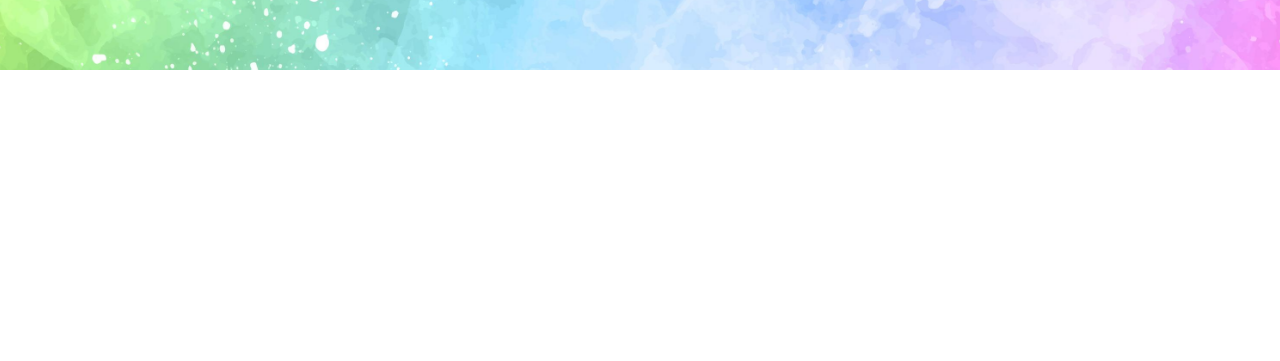
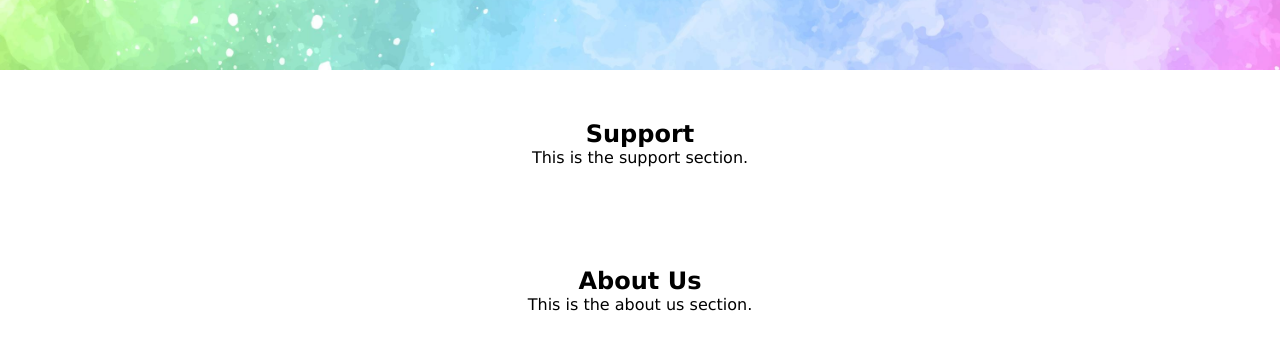
Before and after one commit to PrasadLahane/MiniVideo, a plain HTML site: page index.html in a window 1280 px wide. Shown: the part 790-1151 px from the top of the page. Before the commit the page ends 860 px from the top, so only its background shows below. Drawn offline with Linux system fonts and the light colour scheme.

Commit message:
First proper sample

```diff
--- a/index.html
+++ b/index.html
@@ -5,12 +5,13 @@
     <meta name="viewport" content="width=device-width, initial-scale=1.0">
     <title>MiniVID Player</title>
     <link rel="stylesheet" href="style.css">
+    <!-- <script src="script.js"></script> -->
 </head>
 <body>
     <header class="header">
         <a href="#" class="header-button">Home</a>
-        <a href="#" class="header-button">Support</a>
-        <a href="#" class="header-button">About Team</a>
+        <a href="#support" class="header-button">Support</a>
+        <a href="#about" class="header-button">About Team</a>
         <!-- Header links -->
     </header>
 
@@ -21,5 +22,17 @@
           </video>
     </div>
 
+
+  <section id="support" class="section">
+    <h2>Support</h2>
+    <p>This is the support section.</p>
+  </section>
+
+  <section id="about" class="section">
+    <h2>About Us</h2>
+    <p>This is the about us section.</p>
+  </section>
+
+
 </body>
 </html>
--- a/style.css
+++ b/style.css
@@ -1,11 +1,14 @@
+/* Global css */
+*{
+
+}
+
 /* Reset some default styles */
 body, h1, h2, h3, p, ul, li {
     font-family: 'Lucida Sans', 'Lucida Sans Regular', 'Lucida Grande', 'Lucida Sans Unicode', Geneva, Verdana, sans-serif;
     margin: 0;
     padding: 0;
-    background-image: url(/images/bg.jpg);
-    background-size: cover; /* You can change this value */
-    background-position: center;
+
   }
 
   /* Apply some basic styling to the header */
@@ -37,6 +40,10 @@ body, h1, h2, h3, p, ul, li {
     align-items: center;
     height: 100vh; /* Make the container full viewport height */
 
+    /* Image section is added only for video section, when tried adding it globally it was showing up behind everything on page */
+    background-image: url(/images/bg.jpg);
+    background-size: cover; /* You can change this value */
+    background-position: center;
   }
 
   /* Style for the video player */
@@ -45,3 +52,10 @@ body, h1, h2, h3, p, ul, li {
     max-height: 50%;  /* Ensure the video doesn't exceed its container */
     border-radius: 10px;
 }
+
+.section {
+    padding: 50px ;
+
+    text-align: center;
+    background-color:
+  }
```
Also changed, not shown: script.js (added, +7 -0 lines).
